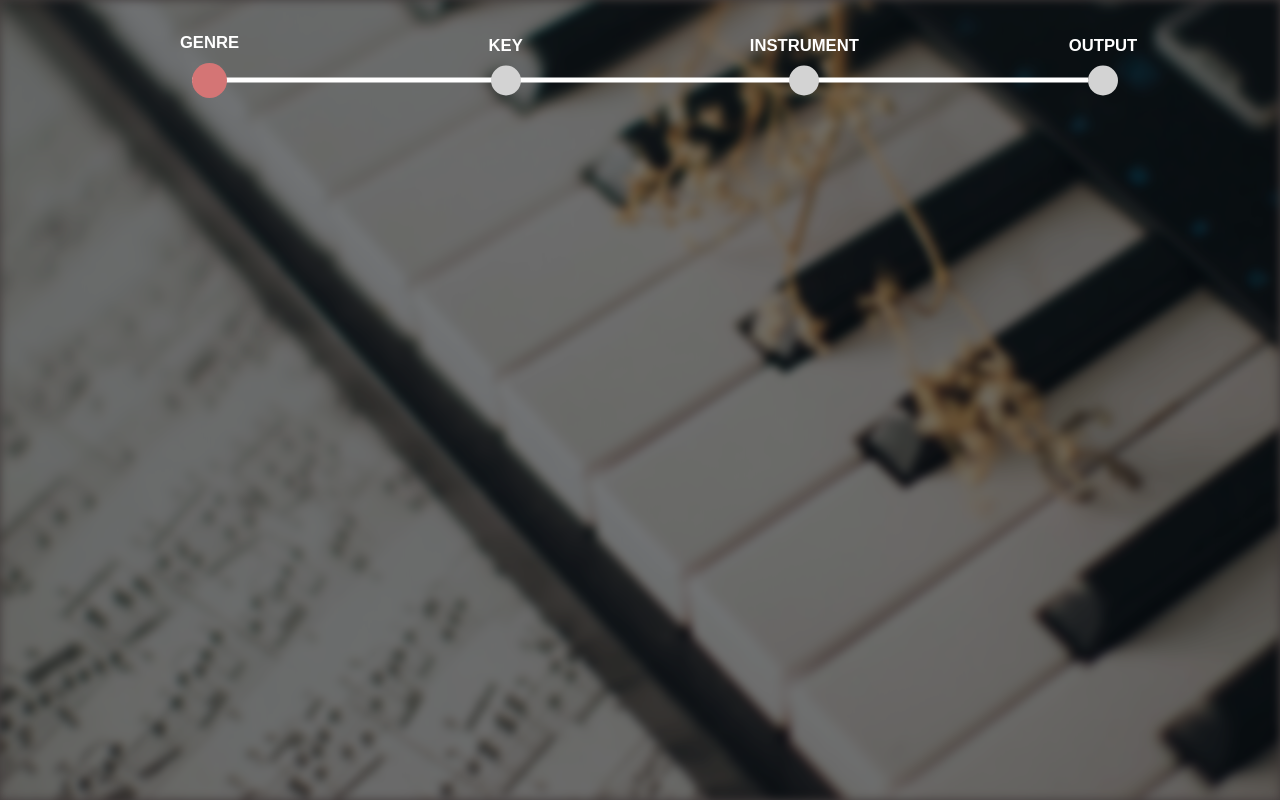
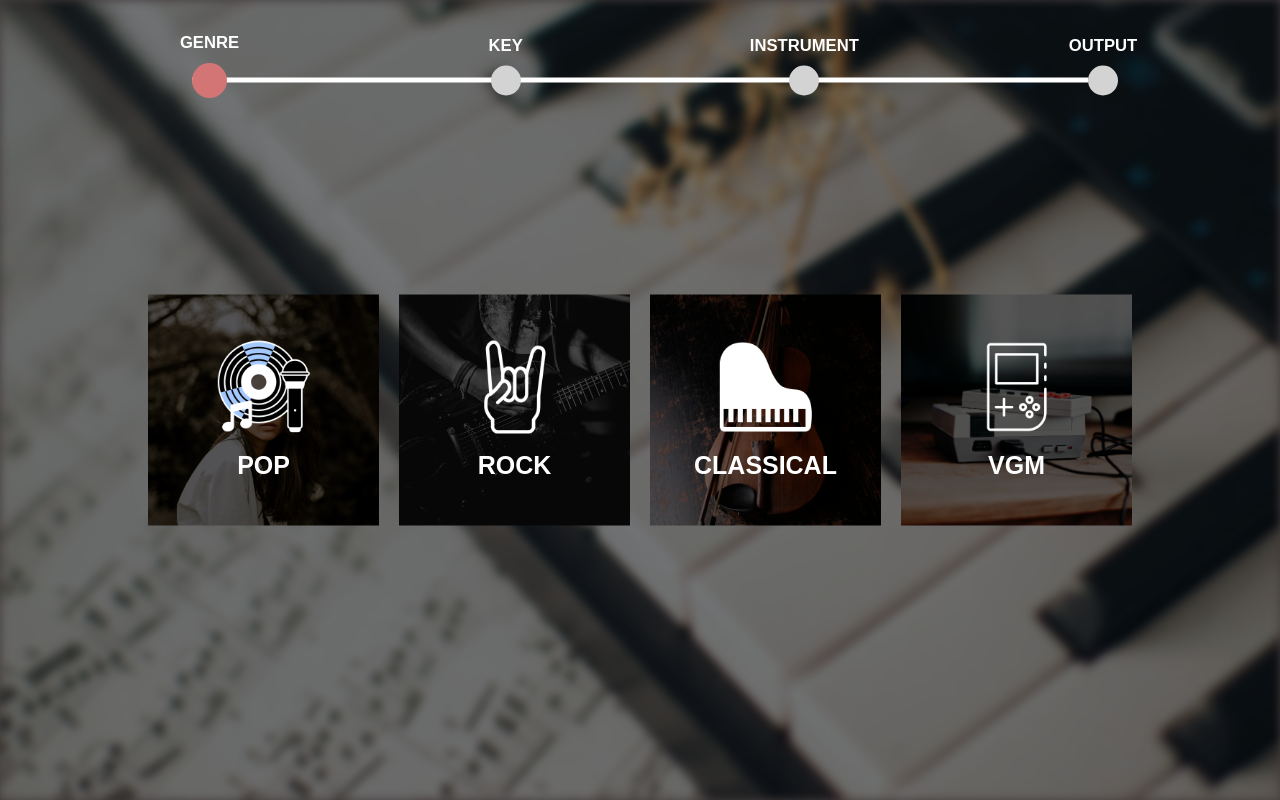
Before and after one commit to Roller23/friml-web, a plain HTML site: page index.html in a window 1280 px wide. Drawn offline with nearby package versions, Linux system fonts and the light colour scheme; no server answers.

Commit message:
remove display none

```diff
--- a/index.html
+++ b/index.html
@@ -52,7 +52,7 @@
     </div>
     <div class="slider">
 
-      <div class="genres" style="display: none;">
+      <div class="genres">
            <div class="genre one" genre='classical'>
              <div class="bg"></div>
              <img src="images/icon1.png" class="icon">
```
